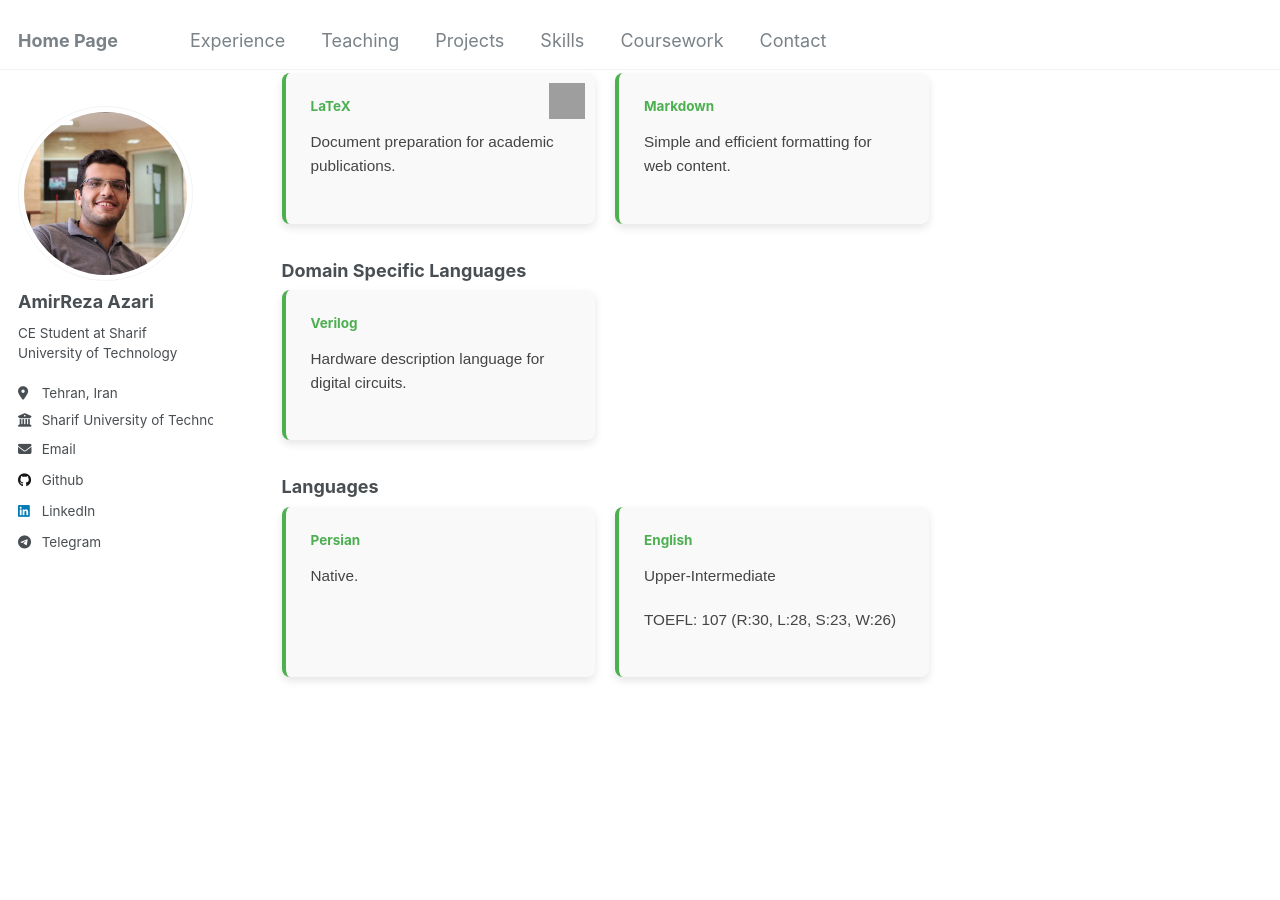
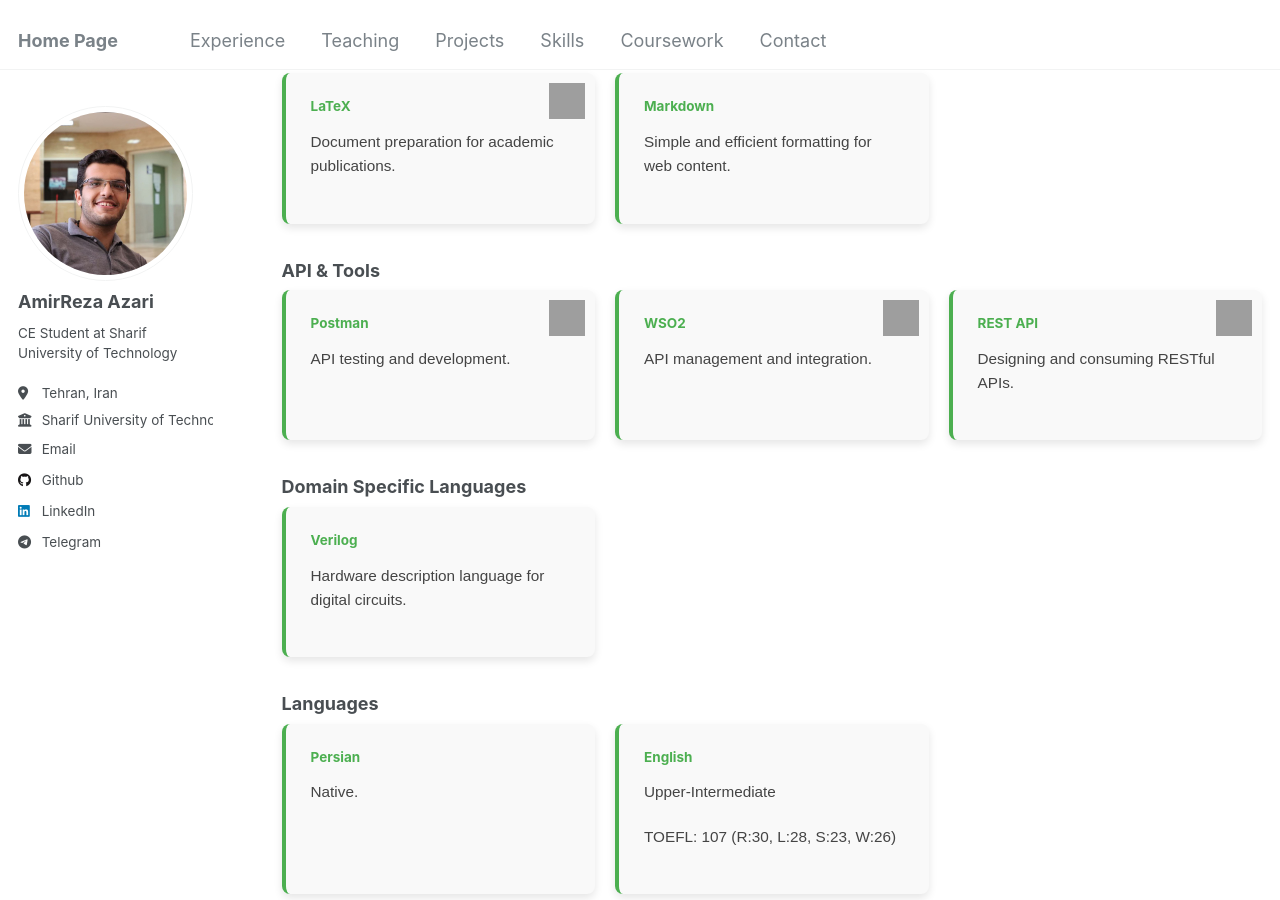
Before and after one commit to Amirreza81/Amirreza81.github.io, a Jekyll site: the page built from _pages/skills.md, in a window 1280 px wide and 900 px high, scrolled down 1289 px. Built offline with Jekyll 4.4.1, drawn with Linux system fonts in a browser that asks for light colours; grey boxes are pictures that could not be loaded.

Commit message:
add new skills

```diff
--- a/_pages/skills.md
+++ b/_pages/skills.md
@@ -121,6 +121,28 @@ author_profile: true
   </div>
 </div>
 
+### API & Tools
+
+<div class="skills-section">
+  <div class="skill-card">
+    <img src="https://img.icons8.com/color/48/000000/postman-api.png" alt="Postman" class="icon">
+    <h4>Postman</h4>
+    <p>API testing and development.</p>
+  </div>
+
+  <div class="skill-card">
+    <img src="https://www.vectorlogo.zone/logos/wso2/wso2-icon.svg" alt="WSO2" class="icon">
+    <h4>WSO2</h4>
+    <p>API management and integration.</p>
+  </div>
+
+  <div class="skill-card">
+    <img src="https://img.icons8.com/ios-filled/50/000000/api-settings.png" alt="REST API" class="icon">
+    <h4>REST API</h4>
+    <p>Designing and consuming RESTful APIs.</p>
+  </div>
+</div>
+
 ### Domain Specific Languages
 
 <div class="skills-section">
```
